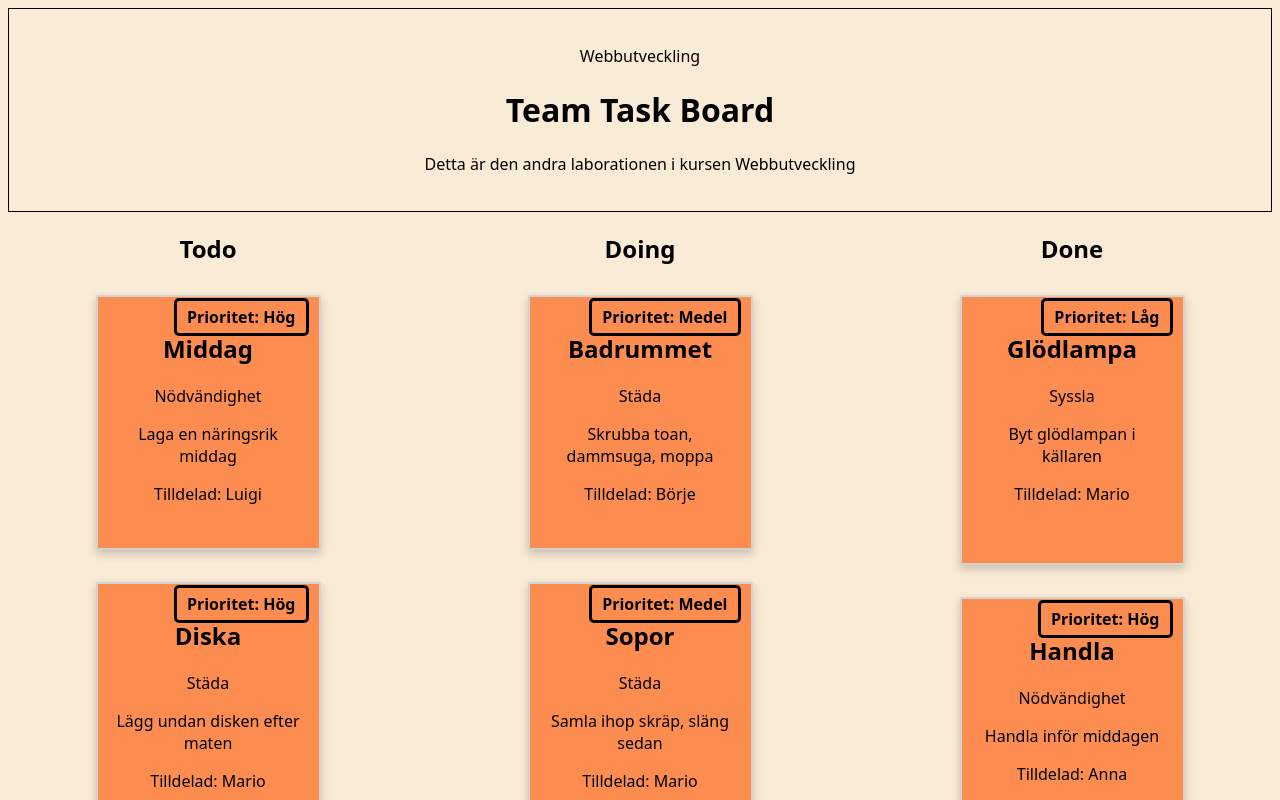
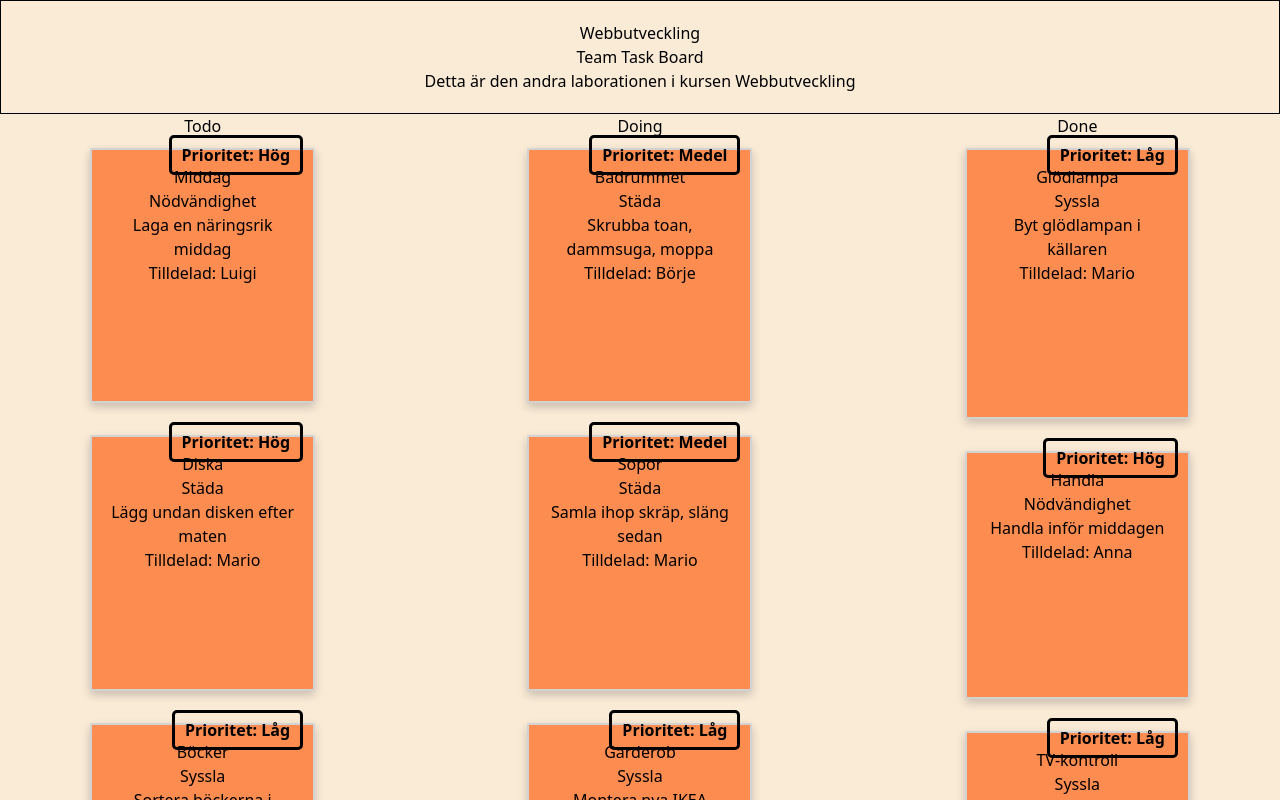
Before and after one commit to armin-akhtarzand/task-board-lab2, a React (Vite) app: page / in a window 1280 px wide. Shown: the top 800 px of the page. Built offline with nearby package versions, Linux system fonts and the light colour scheme.

Commit message:
install and config tailwind

```diff
--- a/package.json
+++ b/package.json
@@ -11,8 +11,10 @@
     "test": "vitest"
   },
   "dependencies": {
+    "@tailwindcss/vite": "^4.3.3",
     "react": "^19.2.8",
-    "react-dom": "^19.2.8"
+    "react-dom": "^19.2.8",
+    "tailwindcss": "^4.3.3"
   },
   "devDependencies": {
     "@testing-library/jest-dom": "^7.0.1",
--- a/src/index.css
+++ b/src/index.css
@@ -1,3 +1,5 @@
+@import "tailwindcss";
+
 html {
   /* scroll-behavior: smooth; */
   font-family: system-ui, sans-serif;
--- a/vite.config.ts
+++ b/vite.config.ts
@@ -1,9 +1,10 @@
 import react from "@vitejs/plugin-react";
 import { defineConfig } from "vitest/config";
+import tailwindcss from "@tailwindcss/vite";
 
 // https://vite.dev/config/
 export default defineConfig({
-  plugins: [react()],
+  plugins: [react(), tailwindcss()],
   test: {
     environment: "jsdom",
     setupFiles: "./src/test/setup.ts",
```
Also changed, not shown: 1 other file (tests, documents, lock files or other folders).
